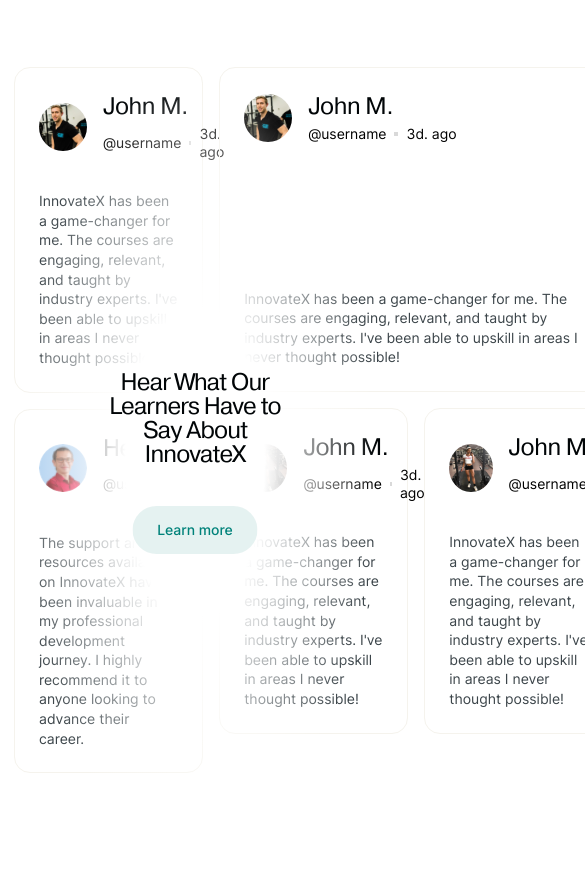
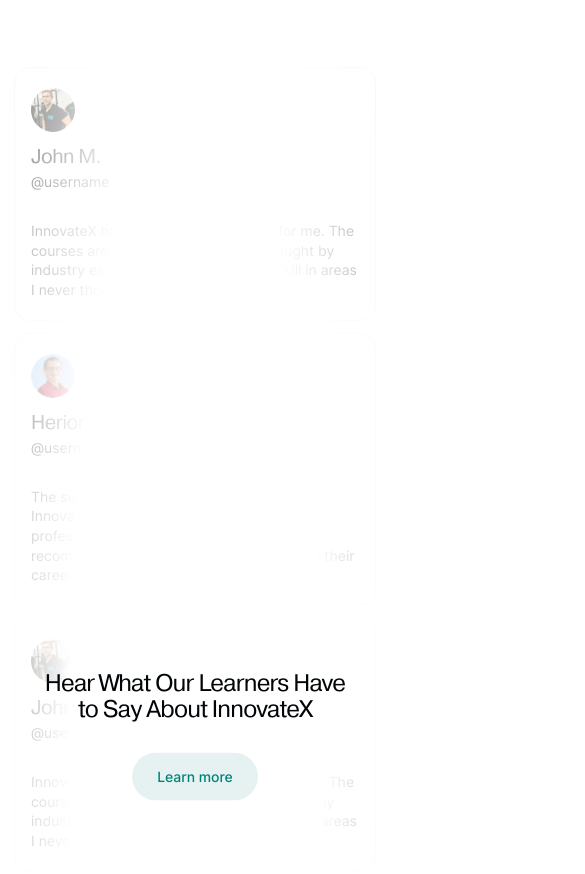
Before and after one commit to XeindsTwo/innovateX, a website: page app/index.html in a window 390 px wide. Shown: the part 2014-2888 px from the top of the page, 585 px wide, since content can reach past the window. Drawn offline with Linux system fonts and the light colour scheme.

Commit message:
adaptiv section reviews

```diff
--- a/app/index.html
+++ b/app/index.html
@@ -206,7 +206,7 @@
           </div>
         </div>
       </div>
-      <div class="reviews__column">
+      <div class="reviews__column last">
         <div class="reviews__card six">
           <div class="reviews__user">
             <img class="reviews__avatar" src="images/users/4.png" alt="user avatar" width="48" height="48">
--- a/app/scss/home/_reviews.scss
+++ b/app/scss/home/_reviews.scss
@@ -5,18 +5,33 @@
     @include topLeft50;
     @include flex-column(40);
     align-items: center;
+    @include r($sm) {
+      max-width: 310px;
+      gap: 30px;
+      width: 100%;
+    }
   }
 
   &__title {
     margin-bottom: 0;
     max-width: 390px;
     line-height: 1;
+    @include r($sm) {
+      max-width: 100%;
+      line-height: 1.1;
+    }
   }
 
   &__columns {
     position: relative;
     display: flex;
     gap: 16px;
+    @media (max-width: 920px) {
+      flex-direction: column;
+    }
+    @include r($tablet) {
+      gap: 12px;
+    }
 
     &::before {
       @include pseudo;
@@ -25,15 +40,45 @@
       height: 100%;
       width: 100%;
       background: radial-gradient(50% 50% at 50% 50%, #FFF 0%, #FFF 38.31%, rgba(255, 255, 255, 0.00) 100%);
+      @include r($lg) {
+        background: radial-gradient(80% 75% at 50% 50%, #FFF 0%, #FFF 38.31%, rgba(255, 255, 255, 0) 100%);
+      }
+      @include r($tablet) {
+        background: radial-gradient(86% 86% at 50% 50%, #FFF 0%, #FFF 38.31%, rgba(255, 255, 255, 0) 100%);
+      }
+      @include r($sm) {
+        background: radial-gradient(90% 125% at 50% 50%, #FFF 0%, #FFF 38.31%, rgba(255, 255, 255, 0) 100%);
+      }
     }
   }
 
   &__column {
     max-width: 276px;
     @include flex-column(16);
+    @media (max-width: 920px) {
+      max-width: 100%;
+      flex-direction: row;
+    }
+    @include r($tablet) {
+      display: grid;
+      grid-template-columns: repeat(2, 1fr);
+      gap: 12px;
+    }
+    @include r($sm) {
+      grid-template-columns: repeat(1, 1fr);
+    }
 
     &--big {
       max-width: 568px;
+      @media (max-width: 920px) {
+        max-width: 100%;
+      }
+    }
+
+    &.last {
+      @include r($sm) {
+        display: none;
+      }
     }
   }
 
@@ -41,6 +86,12 @@
     align-items: flex-start;
     display: flex;
     gap: 16px;
+    @include r($tablet) {
+      gap: 12px;
+    }
+    @include r($tablet) {
+      flex-direction: column;
+    }
   }
 
   &__card {
@@ -48,43 +99,107 @@
     padding: 24px;
     border-radius: 16px;
     border: 1px solid $white10;
+    @include r($desktop) {
+      padding: 22px;
+    }
+    @include r($lg) {
+      padding: 20px;
+    }
+    @media (max-width: 800px) {
+      padding: 20px 16px;
+    }
+    @include r($sm) {
+      min-height: auto !important;
+      gap: 40px;
+    }
+    @include r($phone) {
+      gap: 30px;
+    }
 
     &.one {
       min-height: 289px;
+      @media (max-width: 920px) {
+        min-height: 290px;
+      }
     }
 
     &.two {
       min-height: 324px;
+      @media (max-width: 920px) {
+        min-height: 290px;
+      }
     }
 
     &.three {
       min-height: 325px;
+      @include r($lg) {
+        min-height: 290px;
+      }
+      @media (max-width: 920px) {
+        min-height: 290px;
+      }
     }
 
     &.four {
       min-height: 325px;
+      @media (max-width: 920px) {
+        min-height: 315px;
+      }
+      @include r($tablet) {
+        min-height: auto;
+      }
     }
 
     &.five {
       min-height: 272px;
+      @media (max-width: 920px) {
+        min-height: 315px;
+      }
+      @include r($tablet) {
+        min-height: auto;
+      }
     }
 
     &.six {
       min-height: 410px;
+      @include r($desktop) {
+        min-height: 375px;
+      }
+      @media (max-width: 1100px) {
+        min-height: 350px;
+      }
+      @include r($lg) {
+        min-height: 330px;
+      }
+      @media (max-width: 920px) {
+        min-height: 290px;
+      }
     }
 
     &.seven {
       min-height: 274px;
+      @media (max-width: 920px) {
+        min-height: 290px;
+      }
     }
   }
 
   &__user {
     @include flex-align-center(16);
+    @include r($desktop) {
+      flex-direction: column;
+      gap: 13px;
+      align-items: flex-start;
+    }
   }
 
   &__avatar {
     @include objectCoverBg;
     border-radius: 50%;
+    @media (max-width: 1100px) {
+      width: 44px;
+      height: 44px;
+    }
   }
 
   &__info {
@@ -97,6 +212,12 @@
     font-weight: 400;
     letter-spacing: -0.48px;
     line-height: 1.2;
+    @media (max-width: 1300px) {
+      font-size: 22px;
+    }
+    @media (max-width: 1100px) {
+      font-size: 20px;
+    }
   }
 
   &__content {
```
Also changed, not shown: app/html/home/_reviews.html (+1 -1 lines), app/css/style.min.css.
